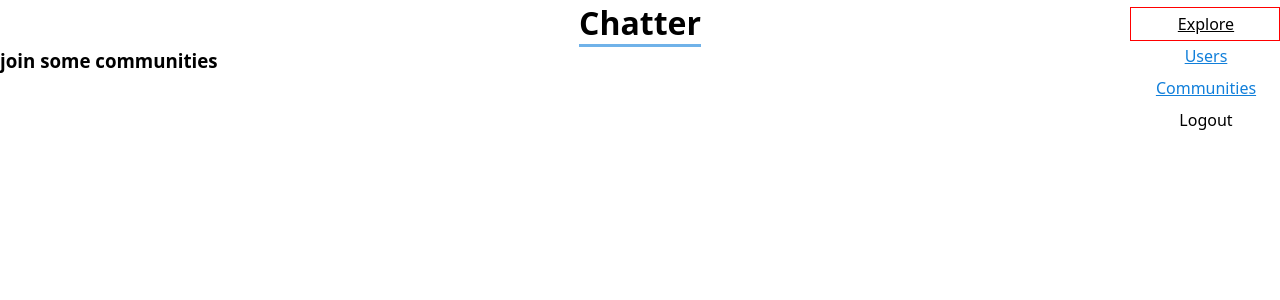
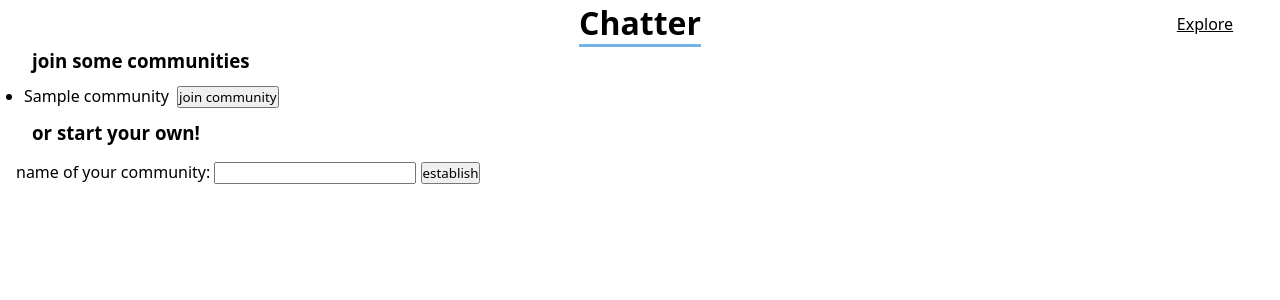
Before and after one commit to ckruf/SocketIOchat, a Node server app: page /communities in a window 1280 px wide. Shown: the top 300 px of the page. Run offline with Node 20, Linux system fonts and the light colour scheme; a user stored in the database is signed in; tables that the repository leaves empty hold one stand-in row (values such as "Sample post"); some libraries are stand-ins or nearby versions.

Commit message:
progress

```diff
--- a/index.js
+++ b/index.js
@@ -8,6 +8,8 @@ const jwt = require("jsonwebtoken");
 const cookies = require("cookie-parser");
 
 const User = require("./models/user");
+const Community = require("./models/community");
+const Conversation = require("./models/conversation");
 const { loginVerifier } = require("./middleware");
 
 const PORT = 3000;
@@ -21,6 +23,7 @@ app.use(express.static("styles"));
 app.use(express.static("scripts"));
 
 app.use(bodyParser.urlencoded({extended: true}));
+app.use(bodyParser.json());
 app.use(cookies());
 
 app.set("views", `${__dirname}/views`);
@@ -28,10 +31,53 @@ app.set("view engine", "mustache");
 app.engine("mustache", mustacheExpress());
 
 app.get("/", loginVerifier, async (req, res, next) => {
-    return res.render("index", {
-        name: "Chris",
-        message: "Hey man, what's up?"
-    })
+
+  // helper function
+  const findMostRecentMessage = (messages) => {
+    let sortedMessages = messages.sort((a, b) => a.timeSent - b.timeSent);
+    let mostRecentMessage;
+    sortedMessages.length > 0
+    ? mostRecentMessage = sortedMessages[0].content.split(" ").slice(0, 30).join(" ")
+    : mostRecentMessage = "No messages yet."
+
+    return mostRecentMessage;
+  }
+
+
+  const loggedUsername = req.user.username;
+  const loggedUserId = mongoose.Types.ObjectId(req.user.id);
+  let friendChats = await Conversation.find({$or: [{userA: loggedUserId}, {userB: loggedUserId}]}).populate("userA").populate("userB");
+
+  friendChats = friendChats.map(chat => {
+    let friend;
+    chat.userA.username === loggedUsername
+    ? friend = chat.userB.username
+    : friend = chat.userA.username;
+
+    let mostRecentMessage = findMostRecentMessage(chat.messages);
+
+    return {
+      friend,
+      mostRecentMessage,
+      id: chat._id.toString()
+    };
+  });
+
+  let communityChats = await Community.find({members: loggedUserId});
+  communityChats = communityChats.map(community => {
+    let mostRecentMessage = findMostRecentMessage(community.messages)
+
+    return {
+      community: community.name,
+      id: community._id.toString(),
+      mostRecentMessage
+    }
+  })
+
+  return res.render("index", {
+      friendChats,
+      communityChats
+  })
 });
 
 app.get("/login", async (req, res) => {
@@ -84,13 +130,70 @@ app.post("/login_handler", async (req, res) => {
   return res.redirect("/");
 });
 
-app.get("/users", async (req, res) => {
-  return res.render("users");
+app.get("/users", loginVerifier, async (req, res) => {
+  const loggedUsername = req.user.username;
+  const loggedUserId = mongoose.Types.ObjectId(req.user.id);
+  let users = await User.find({"$and": [{username:{"$ne": loggedUsername}}, {friends: {"$ne": loggedUserId}}]});
+  let potentialFriends = users.map(user => {
+    return {
+      id: user._id.toString(),
+      username: user.username
+    }
+  })
+  console.log("usersForTemplate: ", potentialFriends);
+  return res.render("users", {users: potentialFriends});
 });
 
-app.get("/communities", async (req, res) => {
-  return res.render("communities");
+app.get("/communities", loginVerifier, async (req, res) => {
+  const loggedUserId = mongoose.Types.ObjectId(req.user.id);
+  let potentialCommunities = await Community.find({"members": {"$ne": loggedUserId}});
+  potentialCommunities = potentialCommunities.map(community => {
+    return {
+      name: community.name,
+      id: community._id.toString()
+    }
+  })
+  console.log(potentialCommunities);
+  return res.render("communities", {communities: potentialCommunities});
 });
+
+app.post("/add_friend", loginVerifier, async (req, res) => {
+  const loggedUser = await User.findOne({username: req.user.username});
+  const newFriendId = req.body.id;
+  const newFriend = await User.findById(newFriendId);
+  loggedUser.friends.push(newFriend._id);
+  newFriend.friends.push(loggedUser._id);
+  await loggedUser.save();
+  await newFriend.save();
+  const newConversation = new Conversation({
+    userA: loggedUser._id,
+    userB: newFriend._id
+  })
+  await newConversation.save();
+  return res.json({message: "success"});
+});
+
+app.post("/add_community", loginVerifier, async (req, res) => {
+  const founder = await User.findOne({username: req.user.username});
+  let potentiallyExists = await Community.findOne({name: req.body.communityName});
+  if (potentiallyExists) {
+    return res.redirect("/communities");
+  }
+  const newCommunity = new Community({name: req.body.communityName});
+  newCommunity.members.push(founder);
+  await newCommunity.save();
+  return res.redirect("/communities");
+});
+
+app.post("/join_community", loginVerifier, async (req, res) => {
+  const joiner = await User.findOne({username: req.user.username});
+  const communityId = req.body.id;
+  console.log("community id is ", communityId);
+  const community = await Community.findById(communityId);
+  community.members.push(joiner._id);
+  await community.save();
+  return res.json({message: "success"});
+})
 
 console.log("connecting to ", MONGODB_URI);
 
--- a/middleware.js
+++ b/middleware.js
@@ -4,7 +4,6 @@ const JWT_SECRET = "supertopsecret123";
 
 // check that valid token is set in localStorage and put user detail into req.user
 const loginVerifier = async (req, res, next) => {
-  console.log("loginVerifier middleware");
   const token = req.cookies["AuthToken"];
   if (token) {
     try {
--- a/models/community.js
+++ b/models/community.js
@@ -5,7 +5,8 @@ const communitySchema = new mongoose.Schema({
   name: {
     type: String,
     minLength: 3,
-    required: true
+    required: true,
+    unique: true
   },
   members: [
     {
--- a/models/conversation.js
+++ b/models/conversation.js
@@ -13,3 +13,5 @@ const conversationSchema = new mongoose.Schema({
   },
   messages: [ messageSchema ]
 })
+
+module.exports = mongoose.model("Conversation", conversationSchema);
--- a/models/message.js
+++ b/models/message.js
@@ -17,4 +17,4 @@ const messageSchema = new mongoose.Schema({
   }
 })
 
-module.exports = mongoose.model("Message", messageSchema);
+module.exports = messageSchema
--- /dev/null
+++ b/scripts/community_script.js
@@ -0,0 +1,26 @@
+function main() {
+  const joinCommunityButtons = document.getElementsByClassName("joinButton");
+  for (let joinButton of joinCommunityButtons) {
+    joinButton.addEventListener("click", joinCommunityHandler);
+  }
+}
+
+function joinCommunityHandler(event) {
+  console.log("handler entered");
+  const buttonParent = event.target.parentElement;
+  const communityId = buttonParent.getAttribute("data-mongo-id");
+  console.log("communityId is ", communityId);
+  fetch("/join_community", {
+    method: "POST",
+    body: JSON.stringify({id: communityId}),
+    headers: {
+      'Content-Type': 'application/json'
+    },
+  })
+  .then(response => {
+    console.log(response)
+    buttonParent.innerHTML = "community joined!"
+  })
+}
+
+window.addEventListener("DOMContentLoaded", main);
--- a/styles/styles.css
+++ b/styles/styles.css
@@ -13,6 +13,11 @@
     --my-blue: rgba(17, 127, 218, 0.6)
 }
 
+/*
+======================
+Login page styles
+======================
+*/
 .loginContainer {
   max-width: 40rem;
 }
@@ -21,7 +26,7 @@
   text-align: center;
 }
 
-.inputContainer {
+.loginInputContainer {
   max-width: 100%;
   text-align: center;
   margin-top: 0.5rem;
@@ -45,6 +50,11 @@
   color: white;
 }
 
+/*
+======================
+Navbar styles
+======================
+*/
 
 .navBar {
     height: var(--top-height);
@@ -71,10 +81,82 @@
   justify-content: center;
 }
 
+/* Dropdown styles */
+
+.dropdown {
+  position: relative;
+  width: var(--dropdown-width);
+  margin-left: auto;
+}
+
+.dropdown:hover .hiddenDropdown {
+  display: block;
+}
+
+
+.dropdown a {
+  text-decoration: none;
+  color: black;
+}
+
+#exploreSpan {
+  text-decoration: underline;
+  font-size: 1rem;
+}
+
+.dropdownMember {
+  display: inline-block;
+  width: var(--dropdown-width);
+  text-align: center;
+  height: var(--dropdown-height);
+  line-height: var(--dropdown-height);
+}
+
+.dropdownItem:hover {
+  background: var(--my-blue);
+}
+
+.hiddenDropdown {
+  position: absolute;
+  left: 0;
+  display: none;
+}
+
+#logoutSpan {
+  cursor: pointer;
+}
+
+.exploreHeading {
+  margin-left: 2rem;
+}
+
+.exploreList {
+  padding: 0.5rem 1.5rem;
+}
+
+.exploreList li {
+  padding: 0.25rem 0;
+}
+
+/*
+======================
+Index styles
+======================
+*/
+
+/* Layout */
+
 .container {
     display: flex;
     justify-content: flex-start;
     height: calc(100vh - var(--top-height));
+}
+
+.main {
+  flex-grow: 1;
+  height: 100%;
+  display: flex;
+  flex-direction: column;
 }
 
 .sideBar {
@@ -83,11 +165,7 @@
     background: var(--my-blue);
 }
 
-.main {
-    /* background: rgb(240, 240, 240); */
-    flex-grow: 1;
-    height: 100%;
-}
+/* Sidebar styles */
 
 .chatWindow {
     border: 1px solid gray;
@@ -123,51 +201,106 @@
     vertical-align: bottom;
 }
 
+.communityChats, .friendChats {
+  margin-top: 1.5rem;
+}
+
+.communityChats h3, .friendChats h3 {
+  margin-bottom: 0.5rem;
+}
+
+.discoverMsg {
+  font-size: 0.75rem;
+}
+
+
 .chatWindow:hover {
     background:  rgba(255, 255, 255, 0.5);
 }
 
-.dropdownContent {
-  position: relative;
-  width: var(--dropdown-width);
-  margin-left: auto;
-  border: 1px solid red;
+/* Main message window styles */
+
+.msgSection {
+  /* border: 1px solid red; */
+  display: flex;
+  flex-direction: row;
 }
 
-.dropdownContent a {
-  color: rgb(17, 127, 218);
+.message {
+  border: 1px solid var(--my-blue);
+  max-width: 15rem;
+  margin: 0.5rem 1rem;
+  border-radius: 1rem;
+  padding: 0.25rem;
 }
 
-.exploreSpan {
-  text-decoration: underline;
-  font-size: 1rem;
+.messageMeta {
+  text-align: right;
+  font-size: 0.75rem;
+  margin-top: 0.125rem;
 }
 
-.dropdownMember {
+.from {
+  justify-content: flex-start;
+}
+
+.to {
+  justify-content: flex-end;
+}
+
+.messageInputContainer {
+  border: 1px solid red;
+  margin-top: auto;
+  /* height: 3rem; */
+  display: flex;
+  align-items: center;
+  justify-content: center;
+}
+
+.messageInputGroup {
+  margin: 0;
+  min-width: 300px;
+  width: 40vw;
+  /* min-height: 2rem;
+  max-height: 5rem; */
+  vertical-align: middle;
+  display: flex;
+  border: 1px solid blue;
+}
+
+#sendBtn {
+  height: 2rem;
+  width: 4rem;
+  margin:0;
   display: inline-block;
-  width: var(--dropdown-width);
-  text-align: center;
-  height: var(--dropdown-height);
-  line-height: var(--dropdown-height);
+}
+
+#messageInputField {
+  height: 2rem; /* JAVASCRIPT IS ALSO AFFECTING THIS!!! */
+  min-width: calc(300px - 4rem);
+  width: calc(40vw - 4rem);
+  margin-right: 0;
+  display: inline-block;
+  font-size: 1rem;
+  line-height: 2rem;
+  overflow-y: hidden;
+  vertical-align: center;
+  resize: none;
 }
 
 
-.dropdownItem {
-  position: absolute;
+
+/*
+======================
+Community and friends pages styles
+======================
+*/
+
+.addButton, .joinButton {
+  margin-left: 0.5rem;
+
 }
 
-#usersSpan {
-  top: var(--dropdown-height);
-  left:0;
+.communityInputContainer{
+  margin: 1rem;
 }
-
-#communitiesSpan {
-  top: calc(var(--dropdown-height) * 2);
-  left: 0;
-}
-
-#logoutSpan {
-  top: calc(var(--dropdown-height) * 3);
-  left: 0;
-  cursor: pointer;
-}
--- a/views/login.mustache
+++ b/views/login.mustache
@@ -10,11 +10,11 @@
 <body>
     <h1 id="mainHeading">login/register to chat</h1>
     <form method="POST" action="/login_handler">
-        <div class="inputContainer">
+        <div class="loginInputContainer">
             username: <input name="username" type="text" id="usernameInput" />
         </div>
 
-        <div class="inputContainer">
+        <div class="loginInputContainer">
             password: <input name="password" type="password" id="passwordInput" />
         </div>
 
```
Also changed, not shown: scripts/index_script.js (+13 -0 lines), scripts/users_script.js (added, +26 -0 lines), views/communities.mustache (+15 -1 lines), views/index.mustache (+103 -17 lines), views/navbar.mustache (+4 -5 lines), views/users.mustache (+7 -1 lines).
